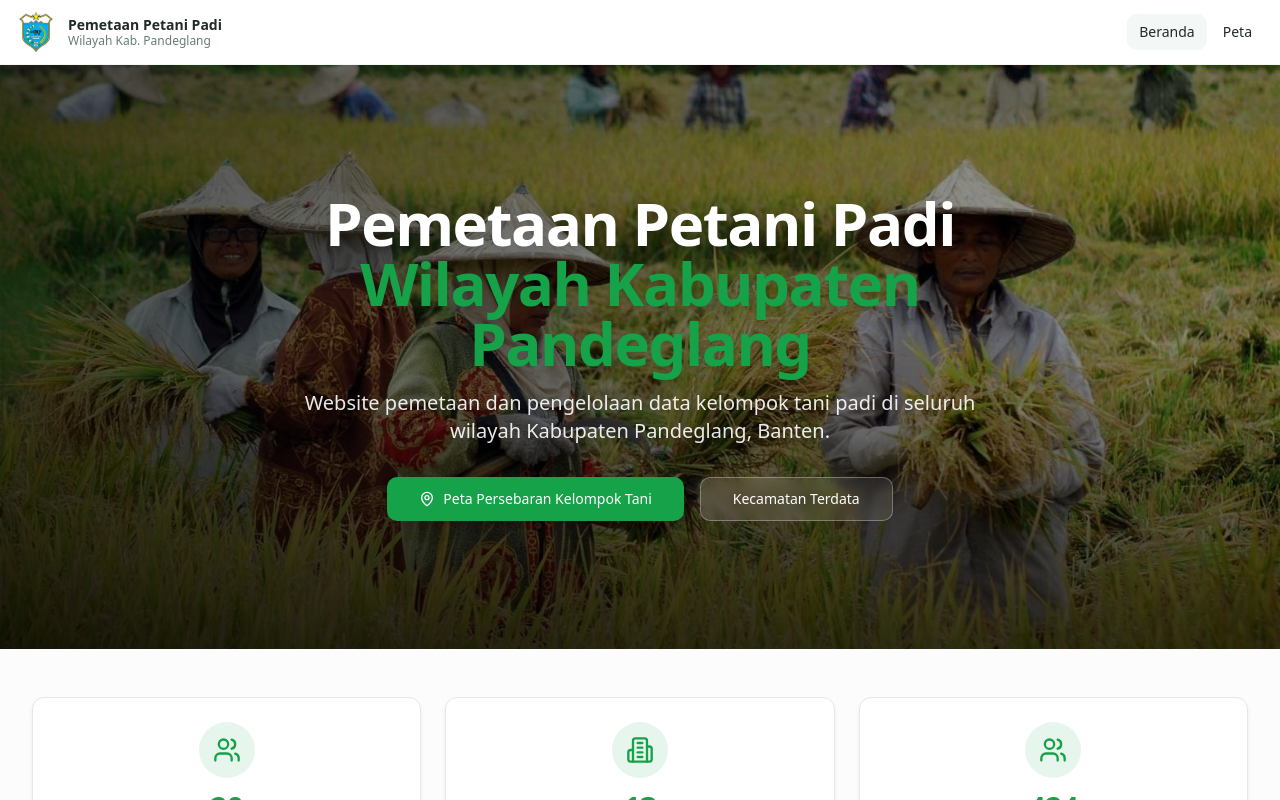
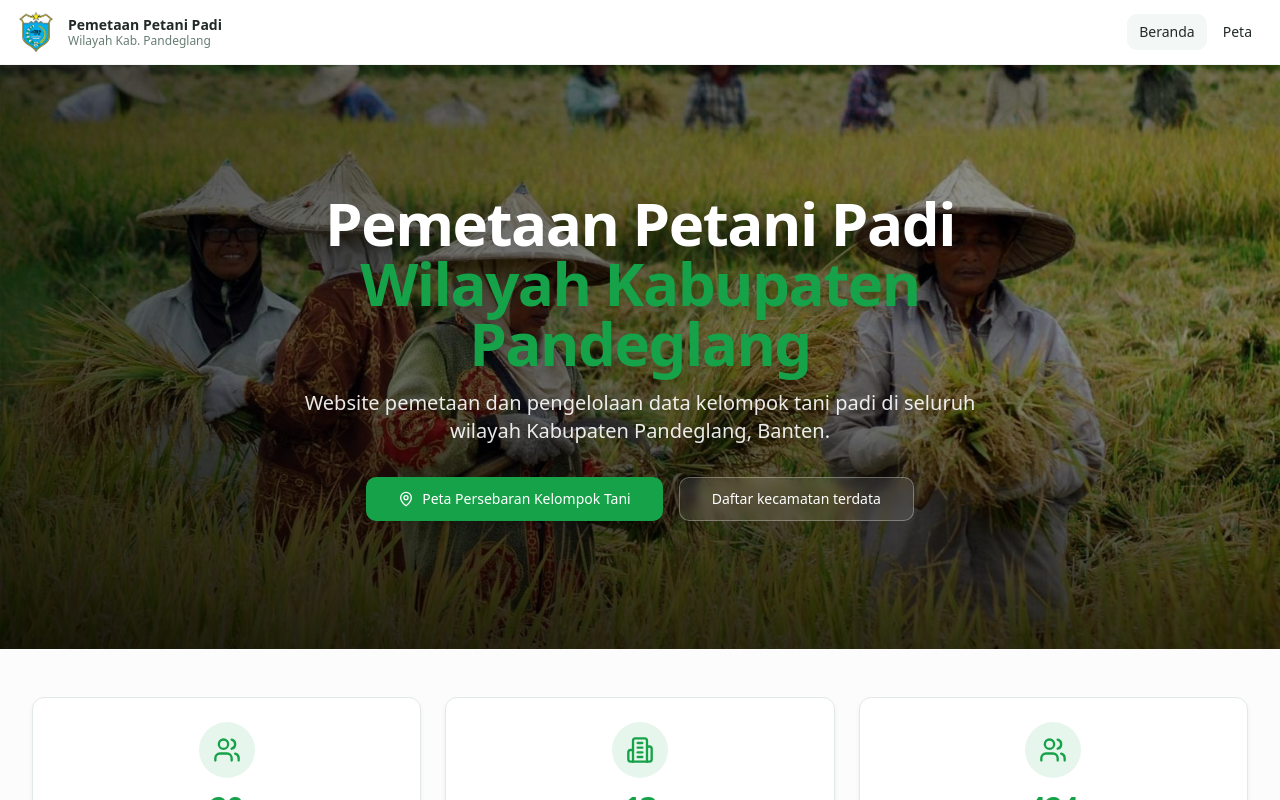
Before and after one commit to alief-faisal-project/pemetaanpoktan, a React (Vite) app: page / in a window 1280 px wide. Shown: the top 800 px of the page. Built offline with nearby package versions, Linux system fonts and the light colour scheme; the HTML template or start-up script is replaced by a standard one.

Commit message:
upload website versi update

```diff
--- a/src/pages/Index.tsx
+++ b/src/pages/Index.tsx
@@ -191,7 +191,7 @@ const Index = () => {
                   whileTap={{ scale: 0.95 }}
                   transition={{ type: "spring", stiffness: 400, damping: 17 }}
                 >
-                  Kecamatan Terdata
+                  Daftar kecamatan terdata
                 </motion.a>
               </Button>
             </motion.div>
```
